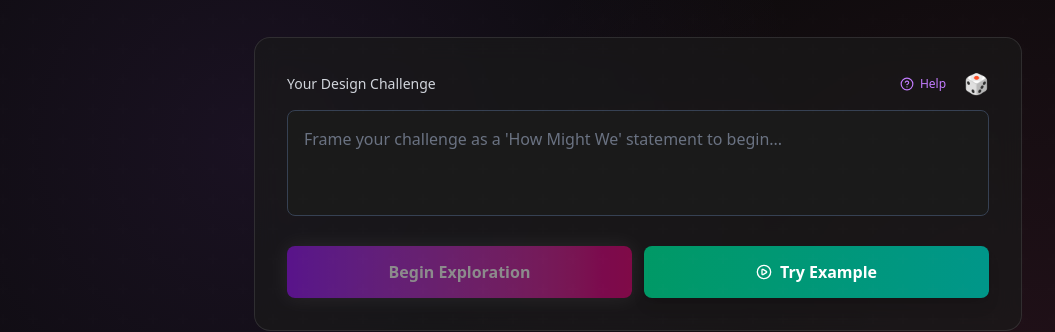
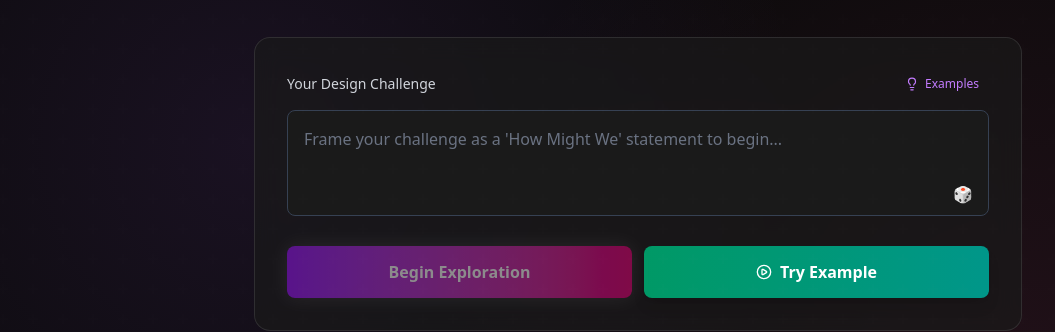
Before and after one commit to AnthonyMohun/volition, a Next.js app: page / in a window 1280 px wide. Shown: the part 256-588 px from the top of the page, without its empty margins (2-1057 px from the left). Built offline with nearby package versions, Linux system fonts and the light colour scheme.

Commit message:
fix homepage

```diff
--- a/app/page.tsx
+++ b/app/page.tsx
@@ -79,35 +79,35 @@ export default function Home() {
                 >
                   Your Design Challenge
                 </label>
-                <div className="flex items-center gap-2">
                 <button
                   type="button"
                   onClick={() => setShowHelper(true)}
                   className="flex items-center gap-1.5 px-2.5 py-1.5 text-xs text-purple-400 hover:text-purple-300 hover:bg-purple-500/10 rounded transition-colors"
-                    title="Get help formulating your statement"
+                  title="Browse example HMW statements"
                 >
-                    <HelpCircle className="w-3.5 h-3.5" />
-                    <span>Help</span>
+                  <Lightbulb className="w-3.5 h-3.5" />
+                  <span>Examples</span>
                 </button>
+              </div>
+              <div className="relative">
+                <textarea
+                  id="hmw"
+                  value={hmwInput}
+                  onChange={(e) => setHmwInput(e.target.value)}
+                  placeholder="Frame your challenge as a 'How Might We' statement to begin..."
+                  className="w-full px-4 py-4 pr-12 bg-[#1a1a1a] border border-gray-700 rounded-lg focus:ring-2 focus:ring-purple-500 focus:border-transparent resize-none text-gray-100 placeholder:text-gray-500 transition-all text-base"
+                  rows={3}
+                  required
+                />
                 <button
                   type="button"
                   onClick={handleRandomExample}
-                    className="text-xl hover:scale-110 transition-transform"
+                  className="absolute bottom-3 right-3 text-gray-400 hover:text-gray-300 transition-colors p-1 hover:bg-gray-700/50 rounded"
                   title="Try a random example"
                 >
                   🎲
                 </button>
               </div>
-              </div>
-              <textarea
-                id="hmw"
-                value={hmwInput}
-                onChange={(e) => setHmwInput(e.target.value)}
-                placeholder="Frame your challenge as a 'How Might We' statement to begin..."
-                className="w-full px-4 py-4 bg-[#1a1a1a] border border-gray-700 rounded-lg focus:ring-2 focus:ring-purple-500 focus:border-transparent resize-none text-gray-100 placeholder:text-gray-500 transition-all text-base"
-                rows={3}
-                required
-              />
             </div>
 
             <div className="grid grid-cols-1 md:grid-cols-2 gap-3">
```
Lines whose indentation alone changed are shown as unchanged.
